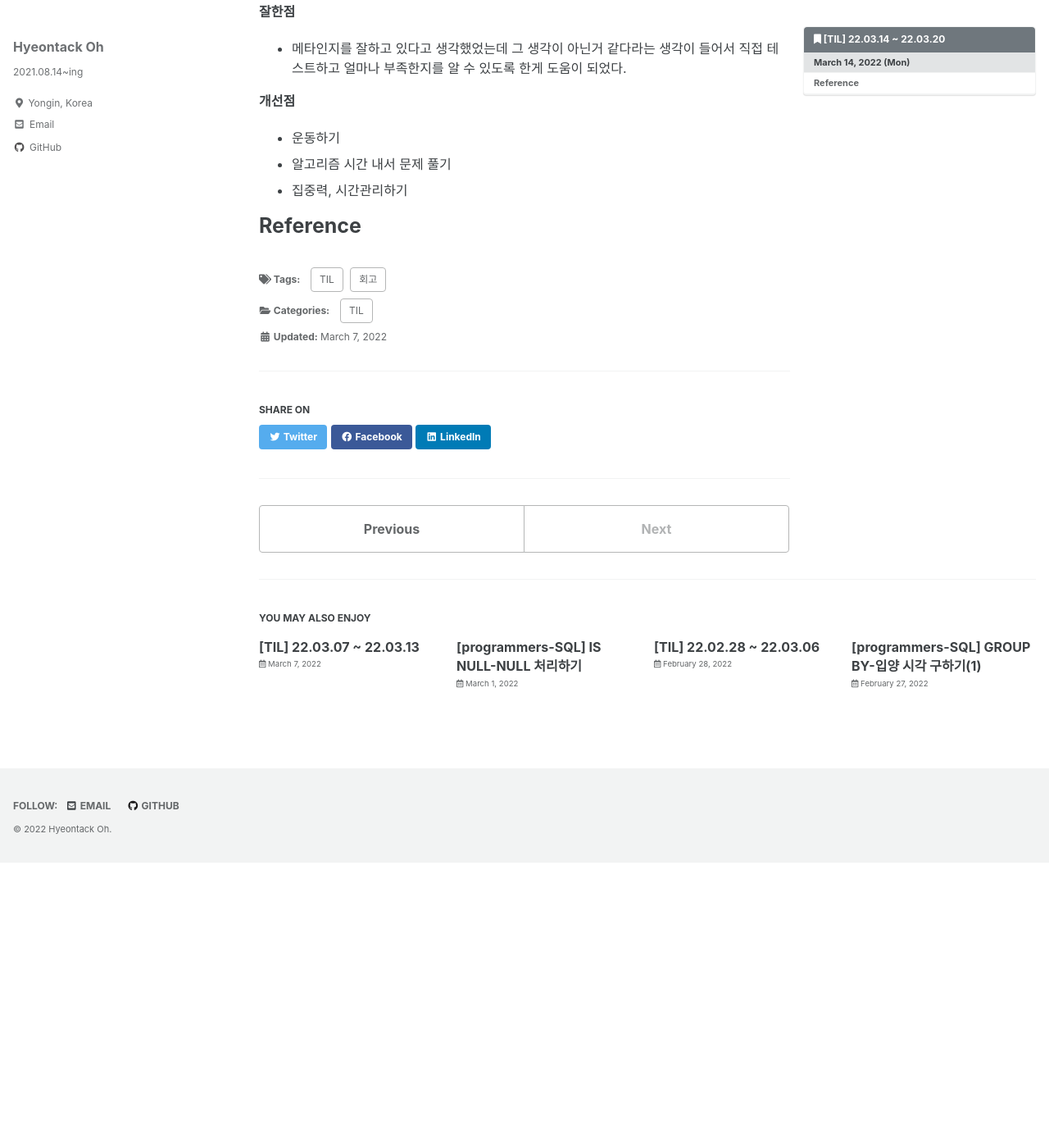
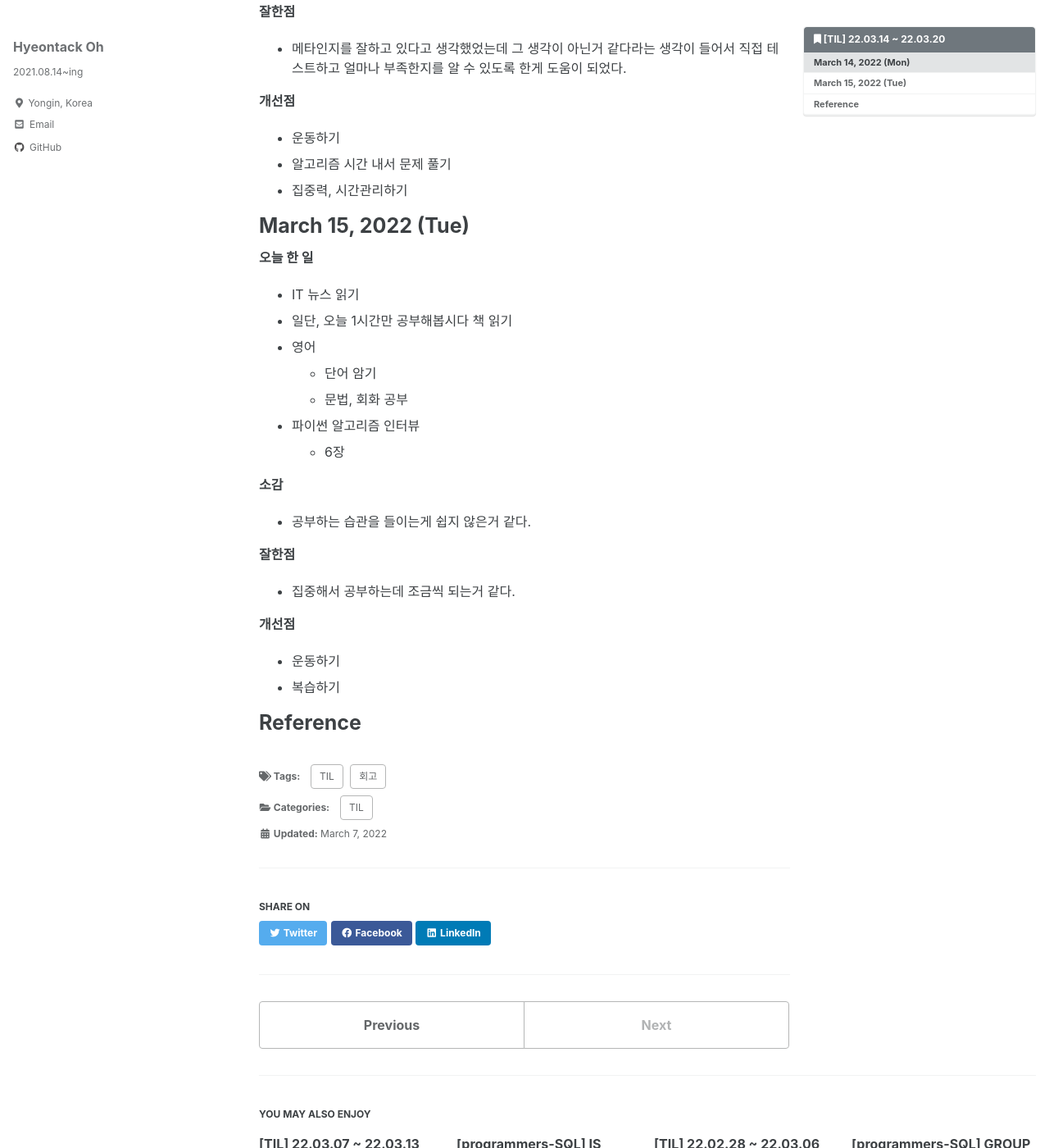
Before and after one commit to hyeontack5/hyeontack5.github.io, a Jekyll site: the page built from _posts/TIL/2022-03-07-[TIL] 22.03.14 ~ 22.03.20.md, in a window 1280 px wide and 1400 px high, scrolled down 676 px. Shown: the whole window at 82% size. Built offline with Jekyll 4.4.1, drawn with Linux system fonts in a browser that asks for light colours; cached includes are drawn as plain includes; before the commit the page ends 1728 px from its top, so only the background shows below that.

Commit message:
Docs: 22.03.15 회고

```diff
--- a/_posts/TIL/2022-03-07-[TIL] 22.03.14 ~ 22.03.20.md
+++ b/_posts/TIL/2022-03-07-[TIL] 22.03.14 ~ 22.03.20.md
@@ -36,4 +36,25 @@ toc_icon: "bookmark"
 - 알고리즘 시간 내서 문제 풀기
 - 집중력, 시간관리하기
 
+# March 15, 2022 (Tue)
+
+**오늘 한 일**
+- IT 뉴스 읽기
+- 일단, 오늘 1시간만 공부해봅시다 책 읽기
+- 영어
+  - 단어 암기
+  - 문법, 회화 공부
+- 파이썬 알고리즘 인터뷰
+  - 6장
+
+**소감**
+- 공부하는 습관을 들이는게 쉽지 않은거 같다.
+
+**잘한점**
+- 집중해서 공부하는데 조금씩 되는거 같다.
+
+**개선점**
+- 운동하기
+- 복습하기
+
 # Reference
```
